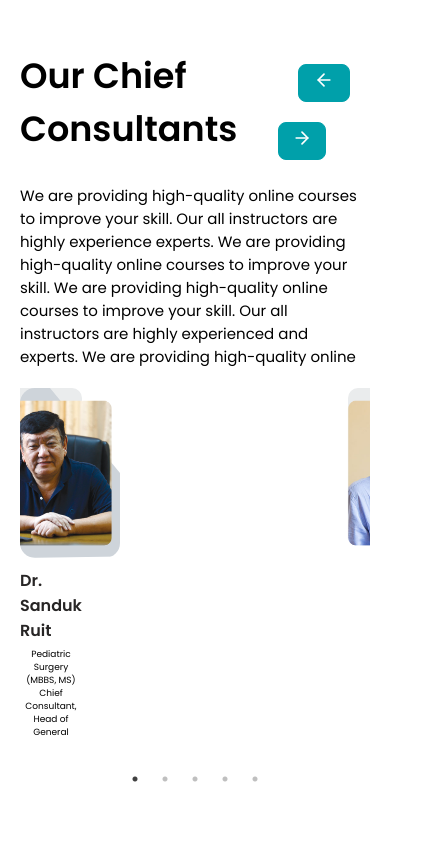
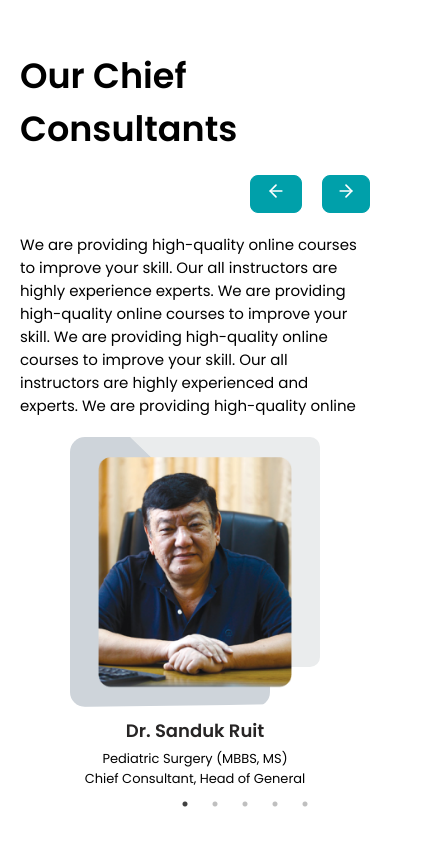
Before and after one commit to Sushey01/Tangerine_Meringue, a React (Vite) app: page / in a window 390 px wide. Shown: the whole page, 445 px wide, since content can reach past the window. Built offline with nearby package versions, Linux system fonts and the light colour scheme.

Commit message:
mobile-res-90

```diff
--- a/src/components/Consultants.css
+++ b/src/components/Consultants.css
@@ -71,9 +71,24 @@
 
 
 
-/* @media(max-width:645px){
+@media(max-width:645px){
+
+    .consultants-title{
+        display: flex;
+        flex-direction: column;
+    }
+
+    .consultants-title h1{
+        margin-bottom: 0px;
+    }
+
+    .two-consultants-arrow{
+        align-self: flex-end;
+    }
+
+
     .five-doctor-container{
-        display: grid;
-        grid-template-columns: repeat(3, 1fr);
+        width: 100%;
+        padding-left: 50px;
     }
-} */
+}
--- a/src/components/DoctorCard.css
+++ b/src/components/DoctorCard.css
@@ -118,17 +118,16 @@
 
 
 
- @media(max-width:645px){
+ /* @media(max-width:645px){
     .doctor-container{
         display: grid;
-        grid-template-columns: repeat(3, 1fr);
-        max-width: 170px;
+        grid-template-columns: repeat(2, 1fr);
     }
 
 
 .doctor-image{
     position: relative;
-    height: 170px;
+    height: 200px;
 }
 
 .doctor-image img{
@@ -236,4 +235,4 @@
     text-align: center;
 }
 
-}
+ } */
```
